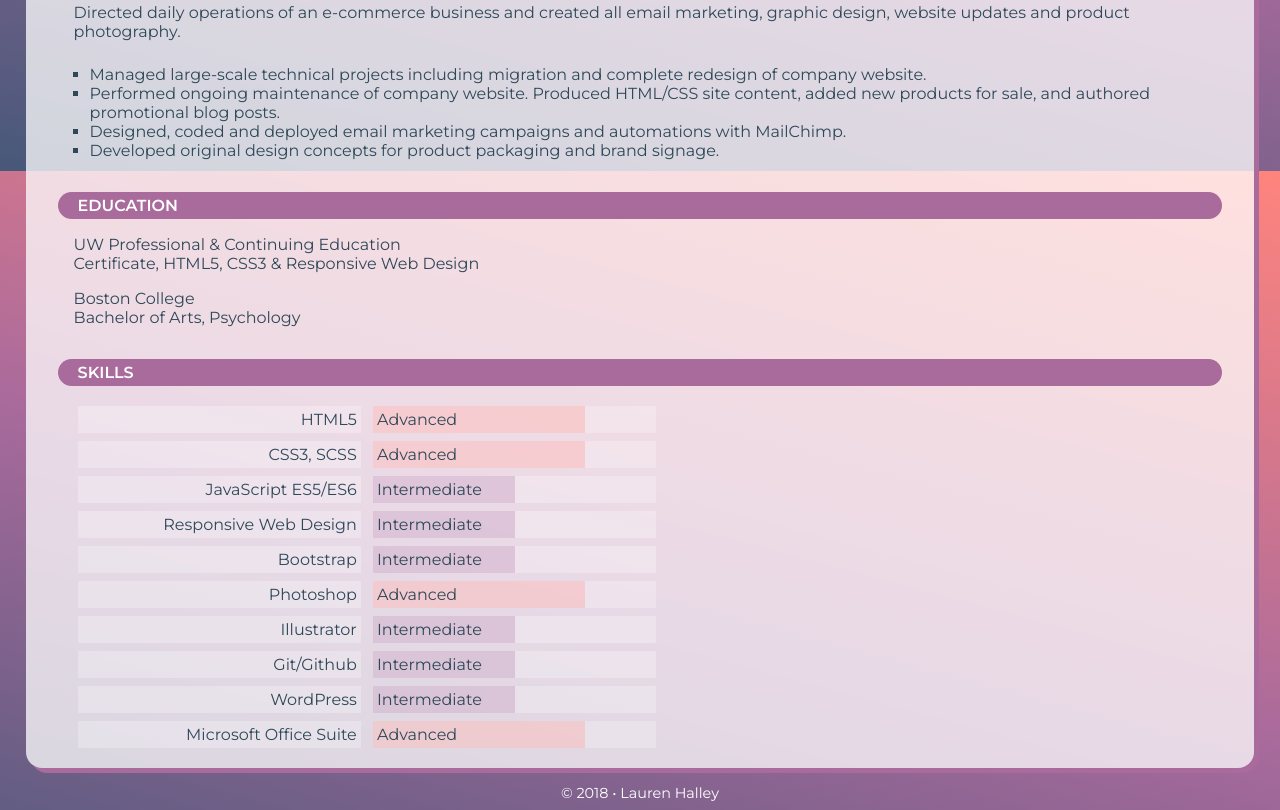
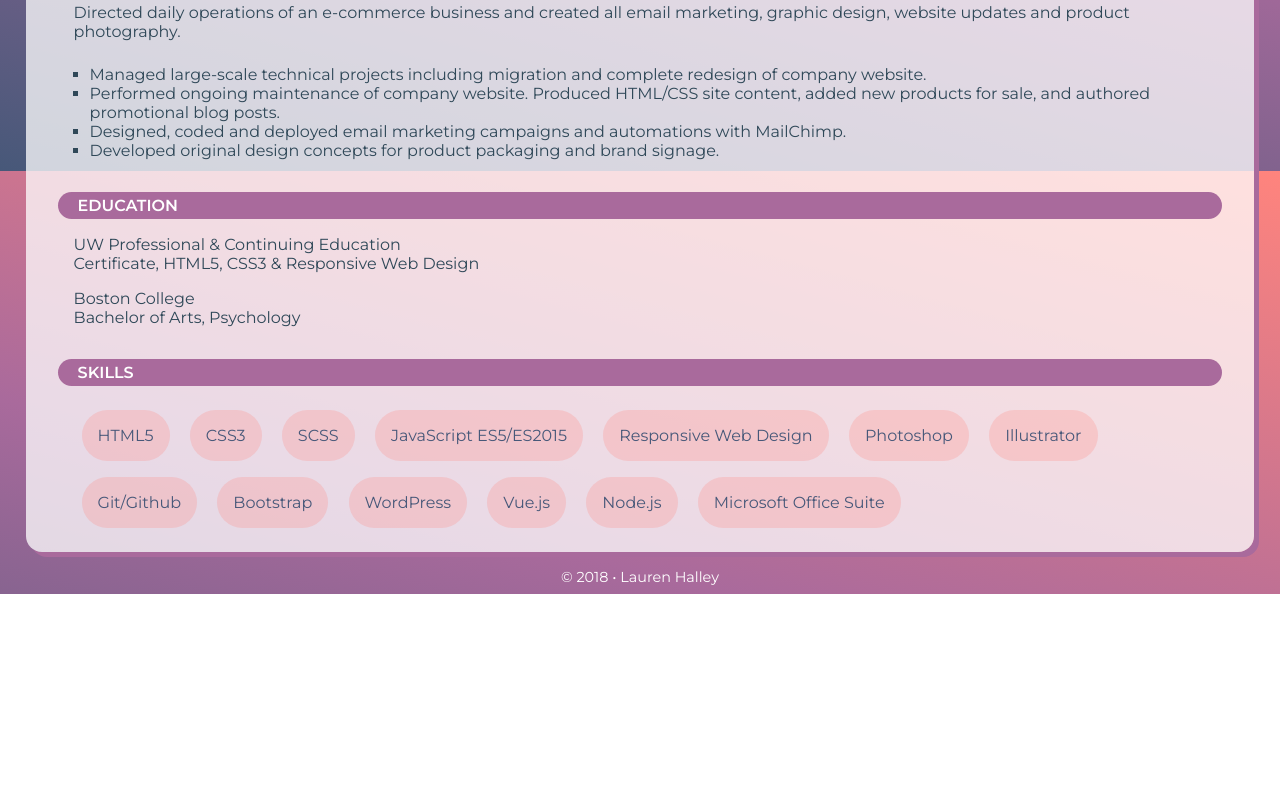
Before and after one commit to halleyl/Portfolio, a plain HTML site: page resume.html in a window 1280 px wide. Shown: the part 629-1439 px from the top of the page. After the commit the page ends 1223 px from the top, so only its background shows below. Drawn offline with Linux system fonts and the light colour scheme.

Commit message:
Update resume skills section and print styles

```diff
--- a/resume.html
+++ b/resume.html
@@ -106,54 +106,43 @@
         <h4>SKILLS</h4>
         <ul id="skills">
           <li>
-
-            <div class="col2">HTML5</div>
-            <div class="col3 adv"><p>Advanced</p></div>
+            <div class="skill">HTML5</div>
           </li>
           <li>
-
-            <div class="col2">CSS3, SCSS</div>
-            <div class="col3 adv"><p>Advanced</p></div>
+            <div class="skill">CSS3</div>
           </li>
           <li>
-
-            <div class="col2">JavaScript ES5/ES6</div>
-            <div class="col3 int"><p>Intermediate</p></div>
+            <div class="skill">SCSS</div>
           </li>
           <li>
-
-            <div class="col2">Responsive Web Design</div>
-            <div class="col3 int"><p>Intermediate</p></div>
+            <div class="skill">JavaScript ES5/ES2015</div>
           </li>
           <li>
-
-            <div class="col2">Bootstrap</div>
-            <div class="col3 int"><p>Intermediate</p></div>
+            <div class="skill">Responsive Web Design</div>
           </li>
           <li>
-
-            <div class="col2">Photoshop</div>
-            <div class="col3 adv"><p>Advanced</p></div>
+            <div class="skill">Photoshop</div>
           </li>
           <li>
-
-            <div class="col2">Illustrator</div>
-            <div class="col3 int"><p>Intermediate</p></div>
+            <div class="skill">Illustrator</div>
           </li>
           <li>
-
-            <div class="col2">Git/Github</div>
-            <div class="col3 int"><p>Intermediate</p></div>
+            <div class="skill">Git/Github</div>
           </li>
           <li>
-
-            <div class="col2">WordPress</div>
-            <div class="col3 int"><p>Intermediate</p></div>
+            <div class="skill">Bootstrap</div>
           </li>
           <li>
-
-            <div class="col2">Microsoft Office Suite</div>
-            <div class="col3 adv"><p>Advanced</p></div>
+            <div class="skill">WordPress</div>
+          </li>
+          <li>
+            <div class="skill">Vue.js</div>
+          </li>
+          <li>
+            <div class="skill">Node.js</div>
+          </li>
+          <li>
+            <div class="skill">Microsoft Office Suite</div>
           </li>
         </ul>
       </article>
--- a/styles/print.scss
+++ b/styles/print.scss
@@ -14,8 +14,16 @@ $body: 'Montserrat', sans-serif;
   display: none;
 }
 
-h1, h2 {
-  color: $dark;
+h1 {
+  color: black;
+  text-shadow: none;
+  a {
+    color: #333333;
+  }
+}
+
+h2 {
+  color: black;
   text-shadow: none;
 }
 
@@ -40,11 +48,12 @@ h3 {
 article {
   font-family: $body;
   font-size: 1rem;
-  color: $shadow;
+  color: black;
   padding: 1rem 2rem;
   ul {
   list-style: square;
   margin-top: .5rem;
+    padding-left: 0;
     li {
       margin-left: 2rem;
     }
@@ -52,15 +61,14 @@ article {
   #name2 {
     display: none;
   }
+  h5, h6, p {
+    padding-left: 0;
+  }
 }
 
 a {
-  color: $shadow;
+  color: black;
   text-decoration: none;
-  &:hover {
-    color: white;
-    text-decoration: none;
-  }
 }
 
 
@@ -83,7 +91,7 @@ h4 {
   background-color: white;
   margin-bottom: 1rem;
   padding: .25rem;
-  color: $medium;
+  color: black;
   border-radius: 0;
   border-bottom: 1px dashed $medium;
   text-indent: 0;
@@ -103,26 +111,15 @@ p {
   width: 100%;
   list-style: none;
   margin-left: -1rem;
+  display: flex;
+  flex-wrap: wrap;
   li {
-    border-bottom: 1px dashed $light;
+    width: 18rem;
+    border: none;
+    padding: .25rem;
+    text-indent: .75rem;
   }
 }
-
-div[class^="col"] {
-  display: inline-block;
-  margin: .25rem;
-  background-color: white;
-  padding: .25rem;
-}
-
-.col2 {
-  width: 45%;
-}
-
-.col3 {
-  width: 45%;
-}
-
 
 footer {
   display: none;
--- a/styles/resume-alt.scss
+++ b/styles/resume-alt.scss
@@ -113,62 +113,15 @@ p {
 #skills {
   width: 100%;
   list-style: none;
-  margin-left: -1rem;
-}
-
-div[class^="col"] {
-  display: inline-block;
-  margin: .25rem;
-  background-color: rgba(255,255,255, 0.25);
-
-}
-.col2 {
-  width: 25%;
-  padding: .25rem;
-  text-align: right;
-}
-.col3 {
-  width: 25%;
-}
-
-.adv {
-  background-color: rgba(255,255,255, 0.25);
-}
-
-.adv p {
-  margin: 0;
-  padding: .25rem;
-  width: 75%;
-  background-color: rgba(88, 164, 176, 0.4);
-}
-
-.int {
-  background-color: rgba(255,255,255, 0.25);
-}
-
-.int p {
-  margin: 0;
-  padding: .25rem;
-  width: 50%;
-  background-color: rgba(196, 148, 139, .5);
-}
-
-
-@media(max-width:950px) {
-  .col2 {
-    width: 40%;
+  margin-left: 1rem;
+  li {
+    display: inline-block;
+    background-color: rgba(88, 164, 176, .25);
+    padding: 1rem;
+    margin: .5rem;
   }
-  .col3 {
-    width: 40%;
-  }
-}
-
-@media(max-width:700px) {
-  .col2 {
-    width: 45%;
-  }
-  .col3 {
-    width: 45%;
+  .skill {
+    color: $dark;
   }
 }
 
@@ -180,13 +133,6 @@ div[class^="col"] {
     border-bottom: 1px dashed $medium;
     padding-bottom: .25rem;
     margin-bottom: .25rem;
-  }
-  .col2 {
-    width: 100%;
-    text-align: left;
-  }
-  .col3 {
-    width: 100%;
   }
 }
 
--- a/styles/resume.scss
+++ b/styles/resume.scss
@@ -110,62 +110,16 @@ p {
 #skills {
   width: 100%;
   list-style: none;
-  margin-left: -1rem;
-}
-
-div[class^="col"] {
-  display: inline-block;
-  margin: .25rem;
-  background-color: rgba(255,255,255, 0.25);
-
-}
-.col2 {
-  width: 25%;
-  padding: .25rem;
-  text-align: right;
-}
-.col3 {
-  width: 25%;
-}
-
-.adv {
-  background-color: rgba(255,255,255, 0.25);
-}
-
-.adv p {
-  margin: 0;
-  padding: .25rem;
-  width: 75%;
-  background-color: rgba(255,132,125, 0.25);
-}
-
-.int {
-  background-color: rgba(255,255,255, 0.25);
-}
-
-.int p {
-  margin: 0;
-  padding: .25rem;
-  width: 50%;
-  background-color: rgba(169,106,156, 0.25);
-}
-
-
-@media(max-width:950px) {
-  .col2 {
-    width: 40%;
+  margin-left: 1rem;
+  li {
+    display: inline-block;
+    background-color: rgba(255, 132, 125, .25);
+    padding: 1rem;
+    margin: .5rem;
+    border-radius: 2rem;
   }
-  .col3 {
-    width: 40%;
-  }
-}
-
-@media(max-width:700px) {
-  .col2 {
-    width: 45%;
-  }
-  .col3 {
-    width: 45%;
+  .skill {
+    color: $dark;
   }
 }
 
@@ -177,13 +131,6 @@ div[class^="col"] {
     border-bottom: 1px dashed $medium;
     padding-bottom: .25rem;
     margin-bottom: .25rem;
-  }
-  .col2 {
-    width: 100%;
-    text-align: left;
-  }
-  .col3 {
-    width: 100%;
   }
 }
 
```
Also changed, not shown: styles/print.css, styles/resume-alt.css, styles/resume.css, 3 other files.
